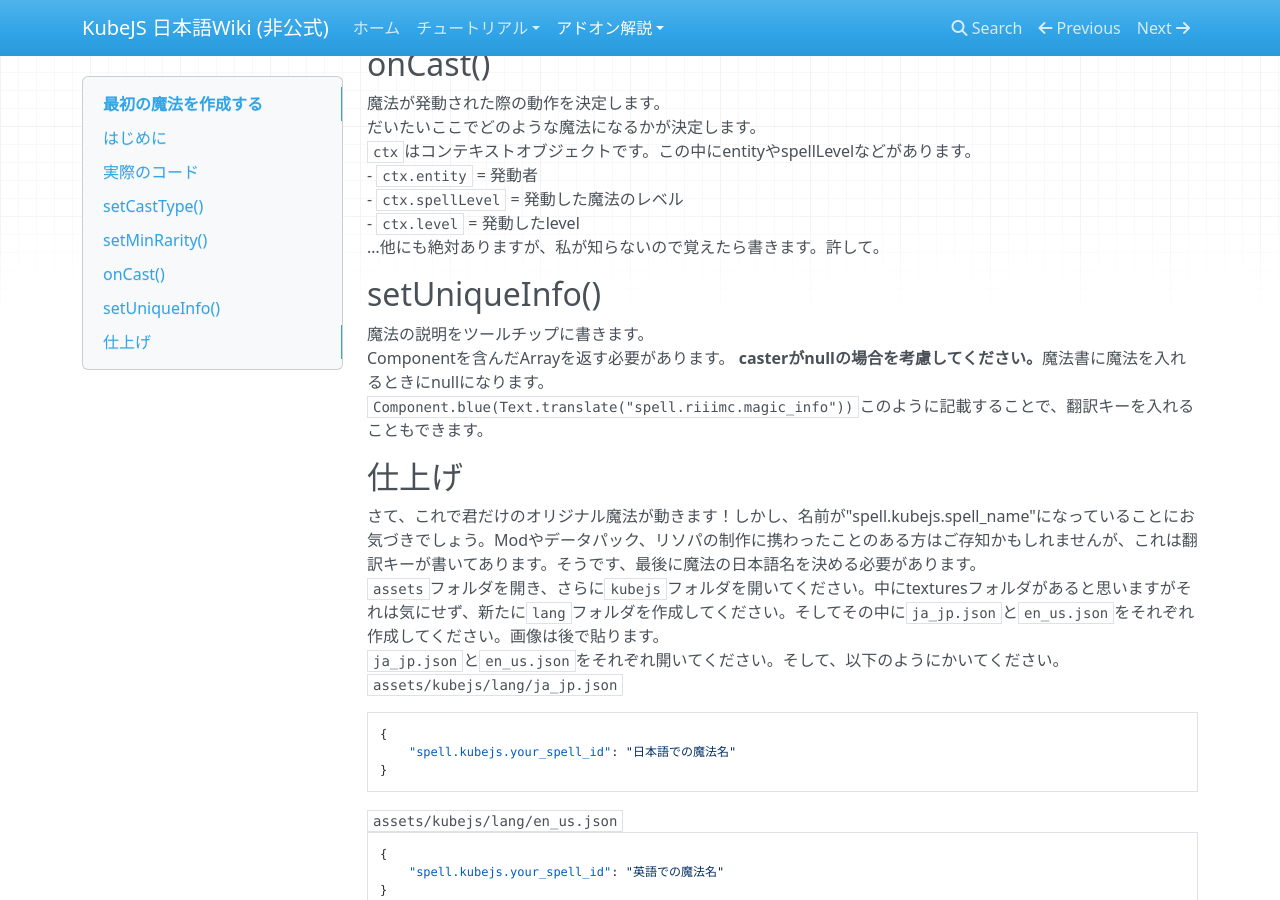
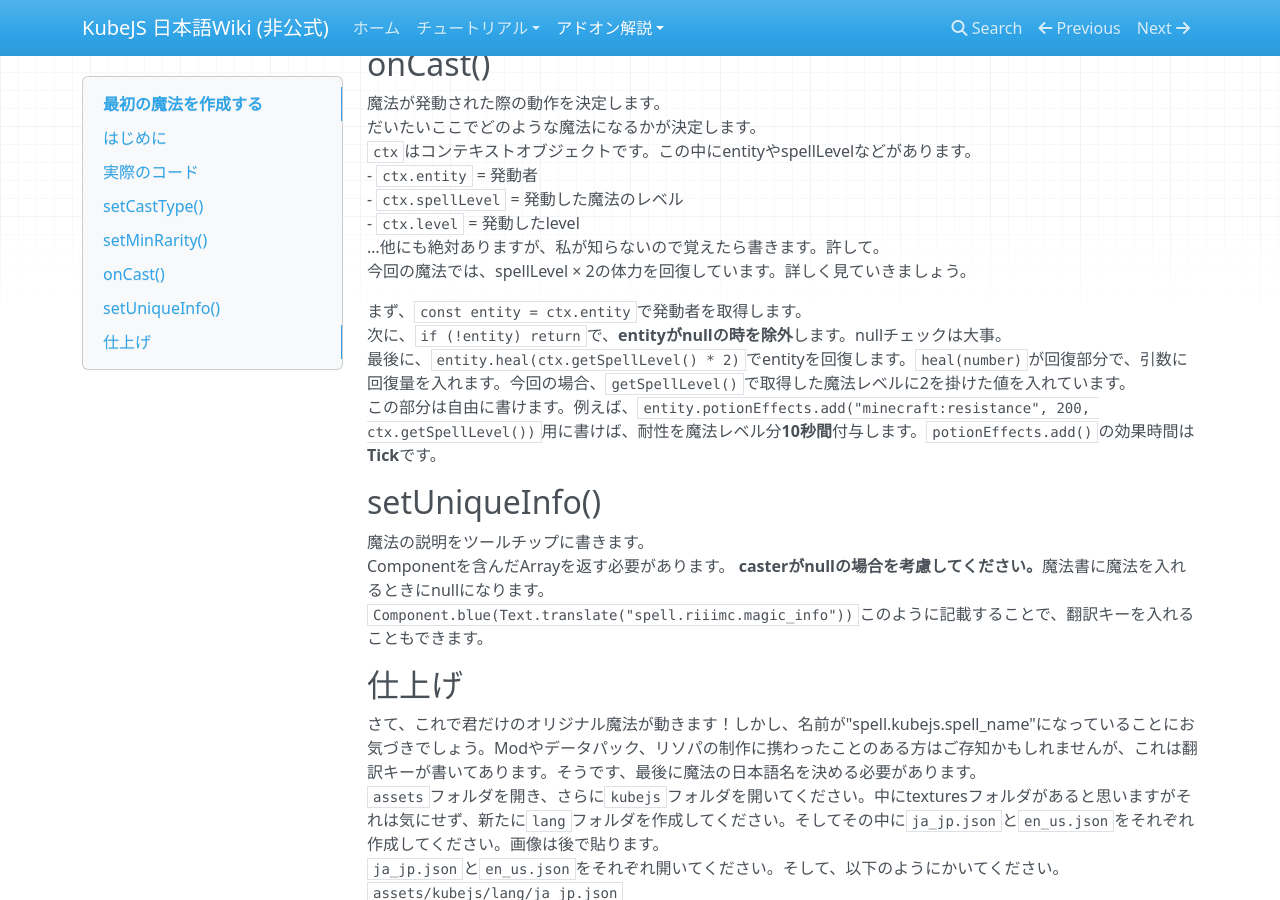
Before and after one commit to Riii339-3/kubejs-wiki, an MkDocs documentation site: the page built from docs/addons/iss/first_magic.md, in a window 1280 px wide and 900 px high, scrolled down 1349 px. Built offline with MkDocs 1.6.1, drawn with Linux system fonts in a browser that asks for light colours; nearby versions of some CDN libraries.

Commit message:
update iss oncast

```diff
--- a/docs/addons/iss/first_magic.md
+++ b/docs/addons/iss/first_magic.md
@@ -62,6 +62,12 @@ StartupEvents.registry('irons_spellbooks:spells', event => {
 - `ctx.spellLevel` = 発動した魔法のレベル
 - `ctx.level` = 発動したlevel
 …他にも絶対ありますが、私が知らないので覚えたら書きます。許して。
+今回の魔法では、spellLevel × 2の体力を回復しています。詳しく見ていきましょう。
+
+まず、`const entity = ctx.entity`で発動者を取得します。
+次に、`if (!entity) return`で、**entityがnullの時を除外**します。nullチェックは大事。
+最後に、`entity.heal(ctx.getSpellLevel() * 2)`でentityを回復します。`heal(number)`が回復部分で、引数に回復量を入れます。今回の場合、`getSpellLevel()`で取得した魔法レベルに2を掛けた値を入れています。
+この部分は自由に書けます。例えば、`entity.potionEffects.add("minecraft:resistance", 200, ctx.getSpellLevel())`用に書けば、耐性を魔法レベル分**10秒間**付与します。`potionEffects.add()`の効果時間は**Tick**です。
 
 ## setUniqueInfo()
 魔法の説明をツールチップに書きます。
```
